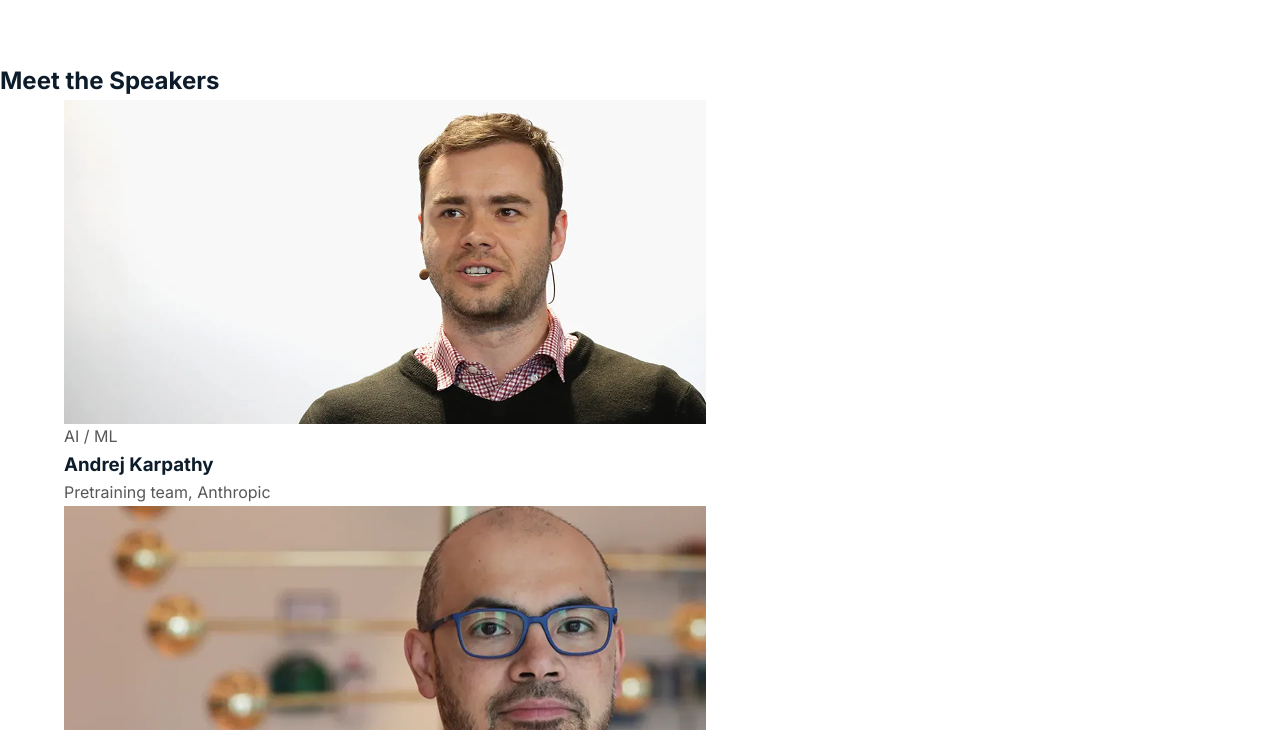
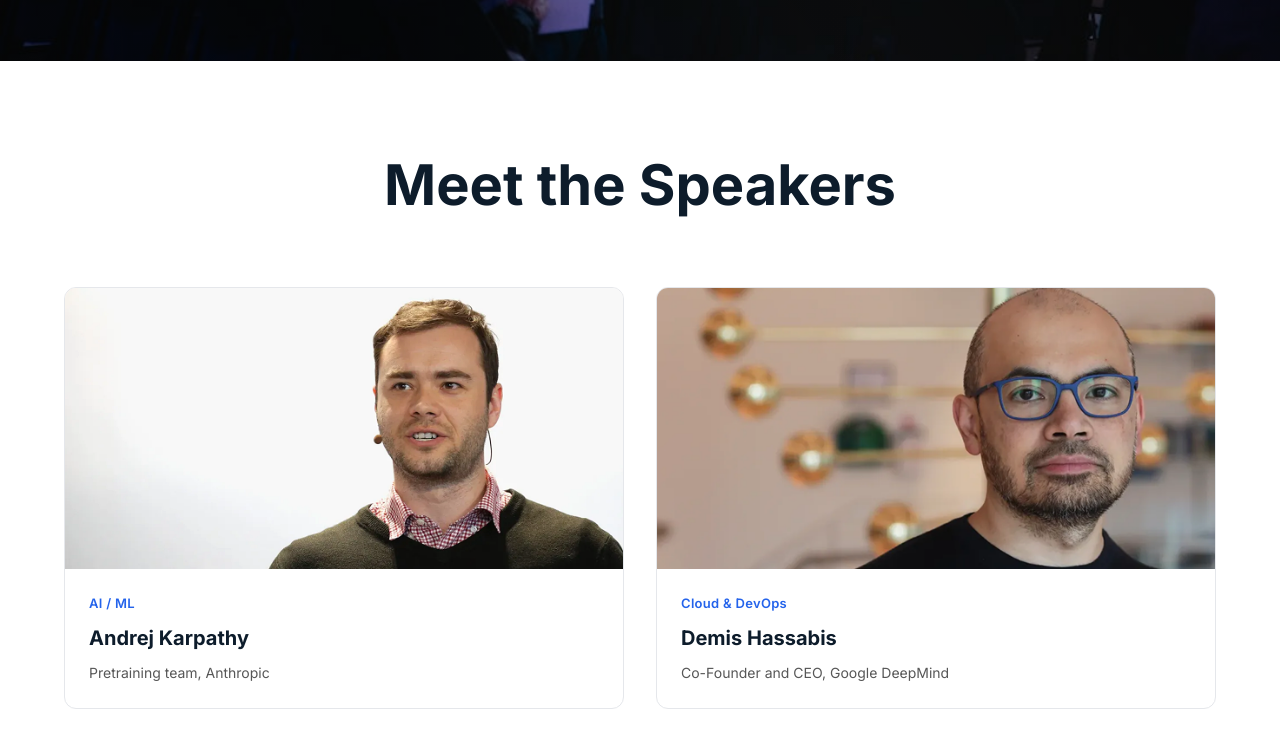
Before and after one commit to s-ajib/Assignment-01-DevConf-2026, a plain HTML site: page index.html in a window 1280 px wide. Shown: the part 730-1460 px from the top of the page. Drawn offline with Linux system fonts and the light colour scheme.

Commit message:
added css for speackers section

```diff
--- a/assets/css/style.css
+++ b/assets/css/style.css
@@ -138,7 +138,7 @@ img {
   background-position: center;
 }
 
-.section__container {
+.banner__container {
   padding-block: 6rem 2rem;
   text-align: center;
 }
@@ -161,7 +161,45 @@ img {
   padding: 1rem 3rem;
 }
 /* Speakers Section */
+.section__title {
+  font-size: var(--fs-6xl);
+  text-align: center;
+  margin-bottom: 3.5rem;
+}
 
+.speakers__container {
+  display: grid;
+  grid-template-columns: repeat(2, 1fr);
+  gap: 2rem;
+}
+
+.speaker__card {
+  border-radius: 0.75rem;
+  border: 1px solid var(--color-border);
+  overflow: hidden;
+}
+
+.speaker__content {
+  padding: 1.5rem;
+  display: flex;
+  flex-direction: column;
+  gap: 0.5rem;
+}
+
+.speaker__category {
+  font-size: var(--fs-xs);
+  font-weight: var(--fw-semibold);
+  letter-spacing: 0.3px;
+  color: var(--color-primary);
+}
+
+.speaker__name {
+  font-size: var(--fs-md);
+}
+
+.speaker__role {
+  font-size: var(--fs-sm);
+}
 /* Price Section */
 
 /* Footer Section */
```
